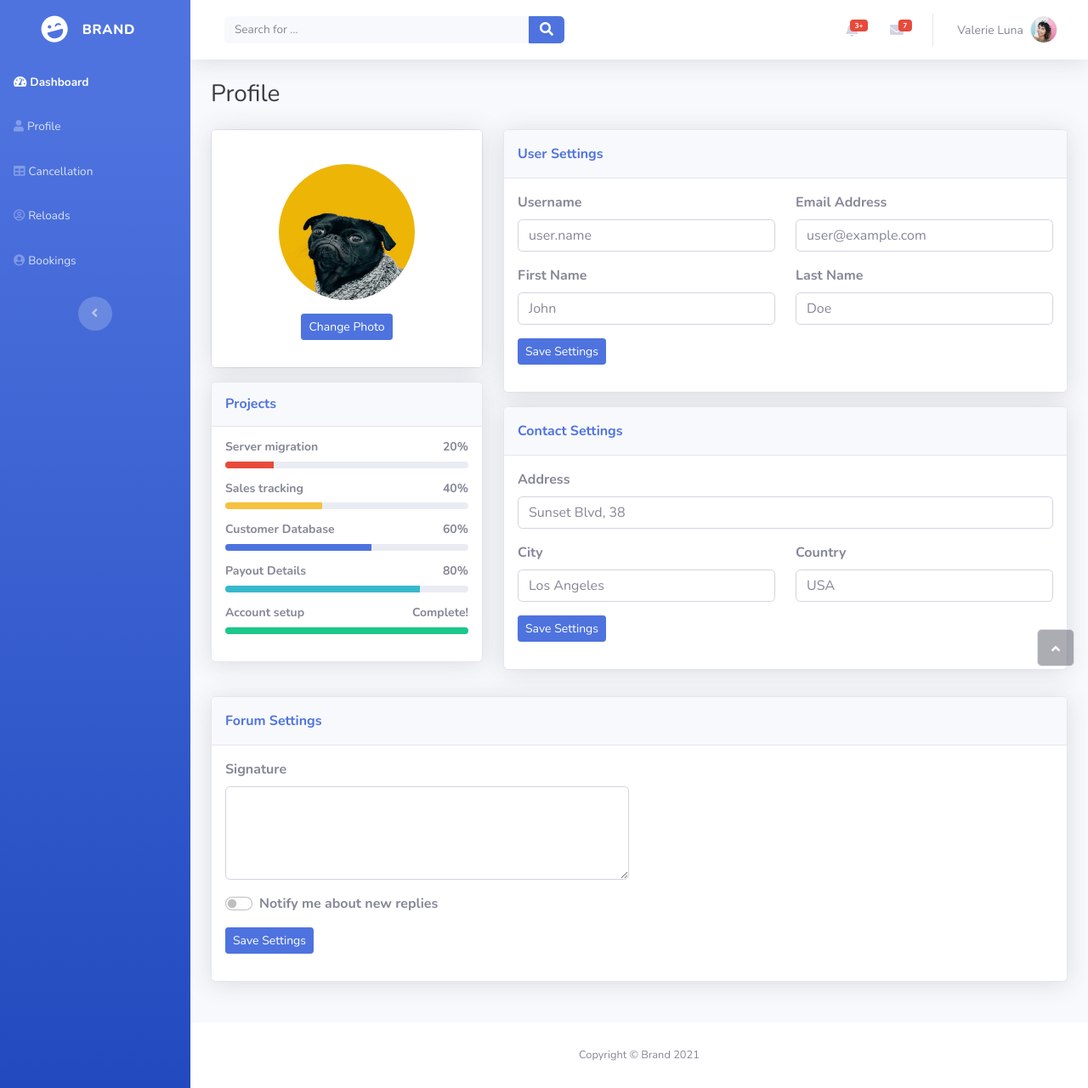
After one commit to shamika-tissera/train-booking, a PHP site: page /profile.php in a window 1280 px wide. The commit adds this page. Shown: the whole page at 85% size. Run offline with PHP 8.4, Linux system fonts and the light colour scheme; some libraries are stand-ins or nearby versions.

Commit message:
Grouping common code snippets

```diff
--- /dev/null
+++ b/includes/user-inc.php
@@ -0,0 +1,5 @@
+<?php
+
+class User{
+
+}
--- /dev/null
+++ b/profile.php
@@ -0,0 +1,171 @@
+<!DOCTYPE html>
+<html>
+   <head>
+      <meta charset="utf-8">
+      <meta name="viewport" content="width=device-width, initial-scale=1.0, shrink-to-fit=no">
+      <title>Profile - Brand</title>
+      <link rel="stylesheet" href="assets/bootstrap/css/bootstrap.min.css">
+      <link rel="stylesheet" href="https://fonts.googleapis.com/css?family=Nunito:200,200i,300,300i,400,400i,600,600i,700,700i,800,800i,900,900i">
+      <link rel="stylesheet" href="https://use.fontawesome.com/releases/v5.12.0/css/all.css">
+      <link rel="stylesheet" href="https://cdnjs.cloudflare.com/ajax/libs/font-awesome/4.7.0/css/font-awesome.min.css">
+      <link rel="stylesheet" href="assets/fonts/fontawesome5-overrides.min.css">
+   </head>
+   <body id="page-top">
+      <div id="wrapper">
+
+      <?php include "./sideNav.php" ?>
+
+         <div class="d-flex flex-column" id="content-wrapper">
+            <div id="content">
+
+            <?php include "./header.php" ?>
+
+               <div class="container-fluid">
+                  <h3 class="text-dark mb-4">Profile</h3>
+                  <div class="row mb-3">
+                     <div class="col-lg-4">
+                        <div class="card mb-3">
+                           <div class="card-body text-center shadow">
+                              <img class="rounded-circle mb-3 mt-4" src="assets/img/dogs/image2.jpeg" width="160" height="160">
+                              <div class="mb-3"><button class="btn btn-primary btn-sm" type="button">Change Photo</button></div>
+                           </div>
+                        </div>
+                        <div class="card shadow mb-4">
+                           <div class="card-header py-3">
+                              <h6 class="text-primary fw-bold m-0">Projects</h6>
+                           </div>
+                           <div class="card-body">
+                              <h4 class="small fw-bold">Server migration<span class="float-end">20%</span></h4>
+                              <div class="progress progress-sm mb-3">
+                                 <div class="progress-bar bg-danger" aria-valuenow="20" aria-valuemin="0" aria-valuemax="100" style="width: 20%;"><span class="visually-hidden">20%</span></div>
+                              </div>
+                              <h4 class="small fw-bold">Sales tracking<span class="float-end">40%</span></h4>
+                              <div class="progress progress-sm mb-3">
+                                 <div class="progress-bar bg-warning" aria-valuenow="40" aria-valuemin="0" aria-valuemax="100" style="width: 40%;"><span class="visually-hidden">40%</span></div>
+                              </div>
+                              <h4 class="small fw-bold">Customer Database<span class="float-end">60%</span></h4>
+                              <div class="progress progress-sm mb-3">
+                                 <div class="progress-bar bg-primary" aria-valuenow="60" aria-valuemin="0" aria-valuemax="100" style="width: 60%;"><span class="visually-hidden">60%</span></div>
+                              </div>
+                              <h4 class="small fw-bold">Payout Details<span class="float-end">80%</span></h4>
+                              <div class="progress progress-sm mb-3">
+                                 <div class="progress-bar bg-info" aria-valuenow="80" aria-valuemin="0" aria-valuemax="100" style="width: 80%;"><span class="visually-hidden">80%</span></div>
+                              </div>
+                              <h4 class="small fw-bold">Account setup<span class="float-end">Complete!</span></h4>
+                              <div class="progress progress-sm mb-3">
+                                 <div class="progress-bar bg-success" aria-valuenow="100" aria-valuemin="0" aria-valuemax="100" style="width: 100%;"><span class="visually-hidden">100%</span></div>
+                              </div>
+                           </div>
+                        </div>
+                     </div>
+                     <div class="col-lg-8">
+                        <div class="row mb-3 d-none">
+                           <div class="col">
+                              <div class="card textwhite bg-primary text-white shadow">
+                                 <div class="card-body">
+                                    <div class="row mb-2">
+                                       <div class="col">
+                                          <p class="m-0">Peformance</p>
+                                          <p class="m-0"><strong>65.2%</strong></p>
+                                       </div>
+                                       <div class="col-auto"><i class="fas fa-rocket fa-2x"></i></div>
+                                    </div>
+                                    <p class="text-white-50 small m-0"><i class="fas fa-arrow-up"></i>&nbsp;5% since last month</p>
+                                 </div>
+                              </div>
+                           </div>
+                           <div class="col">
+                              <div class="card textwhite bg-success text-white shadow">
+                                 <div class="card-body">
+                                    <div class="row mb-2">
+                                       <div class="col">
+                                          <p class="m-0">Peformance</p>
+                                          <p class="m-0"><strong>65.2%</strong></p>
+                                       </div>
+                                       <div class="col-auto"><i class="fas fa-rocket fa-2x"></i></div>
+                                    </div>
+                                    <p class="text-white-50 small m-0"><i class="fas fa-arrow-up"></i>&nbsp;5% since last month</p>
+                                 </div>
+                              </div>
+                           </div>
+                        </div>
+                        <div class="row">
+                           <div class="col">
+                              <div class="card shadow mb-3">
+                                 <div class="card-header py-3">
+                                    <p class="text-primary m-0 fw-bold">User Settings</p>
+                                 </div>
+                                 <div class="card-body">
+                                    <form>
+                                       <div class="row">
+                                          <div class="col">
+                                             <div class="mb-3"><label class="form-label" for="username"><strong>Username</strong></label><input class="form-control" type="text" id="username" placeholder="user.name" name="username"></div>
+                                          </div>
+                                          <div class="col">
+                                             <div class="mb-3"><label class="form-label" for="email"><strong>Email Address</strong></label><input class="form-control" type="email" id="email" placeholder="user@example.com" name="email"></div>
+                                          </div>
+                                       </div>
+                                       <div class="row">
+                                          <div class="col">
+                                             <div class="mb-3"><label class="form-label" for="first_name"><strong>First Name</strong></label><input class="form-control" type="text" id="first_name" placeholder="John" name="first_name"></div>
+                                          </div>
+                                          <div class="col">
+                                             <div class="mb-3"><label class="form-label" for="last_name"><strong>Last Name</strong></label><input class="form-control" type="text" id="last_name" placeholder="Doe" name="last_name"></div>
+                                          </div>
+                                       </div>
+                                       <div class="mb-3"><button class="btn btn-primary btn-sm" type="submit">Save Settings</button></div>
+                                    </form>
+                                 </div>
+                              </div>
+                              <div class="card shadow">
+                                 <div class="card-header py-3">
+                                    <p class="text-primary m-0 fw-bold">Contact Settings</p>
+                                 </div>
+                                 <div class="card-body">
+                                    <form>
+                                       <div class="mb-3"><label class="form-label" for="address"><strong>Address</strong></label><input class="form-control" type="text" id="address" placeholder="Sunset Blvd, 38" name="address"></div>
+                                       <div class="row">
+                                          <div class="col">
+                                             <div class="mb-3"><label class="form-label" for="city"><strong>City</strong></label><input class="form-control" type="text" id="city" placeholder="Los Angeles" name="city"></div>
+                                          </div>
+                                          <div class="col">
+                                             <div class="mb-3"><label class="form-label" for="country"><strong>Country</strong></label><input class="form-control" type="text" id="country" placeholder="USA" name="country"></div>
+                                          </div>
+                                       </div>
+                                       <div class="mb-3"><button class="btn btn-primary btn-sm" type="submit">Save&nbsp;Settings</button></div>
+                                    </form>
+                                 </div>
+                              </div>
+                           </div>
+                        </div>
+                     </div>
+                  </div>
+                  <div class="card shadow mb-5">
+                     <div class="card-header py-3">
+                        <p class="text-primary m-0 fw-bold">Forum Settings</p>
+                     </div>
+                     <div class="card-body">
+                        <div class="row">
+                           <div class="col-md-6">
+                              <form>
+                                 <div class="mb-3"><label class="form-label" for="signature"><strong>Signature</strong><br></label><textarea class="form-control" id="signature" rows="4" name="signature"></textarea></div>
+                                 <div class="mb-3">
+                                    <div class="form-check form-switch"><input class="form-check-input" type="checkbox" id="formCheck-1"><label class="form-check-label" for="formCheck-1"><strong>Notify me about new replies</strong></label></div>
+                                 </div>
+                                 <div class="mb-3"><button class="btn btn-primary btn-sm" type="submit">Save Settings</button></div>
+                              </form>
+                           </div>
+                        </div>
+                     </div>
+                  </div>
+               </div>
+            </div>
+
+            <?php include "footer.php" ?>
+
+         </div>
+         <a class="border rounded d-inline scroll-to-top" href="#page-top"><i class="fas fa-angle-up"></i></a>
+      </div>
+      <script src="https://cdn.jsdelivr.net/npm/bootstrap@5.1.0/dist/js/bootstrap.bundle.min.js"></script><script src="assets/js/script.min.js"></script>
+   </body>
+</html>
--- a/sideNav.php
+++ b/sideNav.php
@@ -7,7 +7,7 @@
       <hr class="sidebar-divider my-0">
       <ul class="navbar-nav text-light" id="accordionSidebar">
          <li class="nav-item"><a class="nav-link active" href="index.php"><i class="fas fa-tachometer-alt"></i><span>Dashboard</span></a></li>
-         <li class="nav-item"><a class="nav-link" href="profile.html"><i class="fas fa-user"></i><span>Profile</span></a></li>
+         <li class="nav-item"><a class="nav-link" href="profile.php"><i class="fas fa-user"></i><span>Profile</span></a></li>
          <li class="nav-item"><a class="nav-link" href="booking-1.html"><i class="fas fa-table"></i><span>Cancellation</span></a></li>
          <li class="nav-item"><a class="nav-link" href="Reload.php"><i class="far fa-user-circle"></i><span>Reloads</span></a></li>
          <li class="nav-item"><a class="nav-link" href="booking-1.php"><i class="fas fa-user-circle"></i><span>Bookings</span></a></li>
```
Also changed, not shown: includes/db.php (added, +14 -0 lines), profile.html (deleted, +0 -11 lines), register.php (added, +159 -0 lines).
